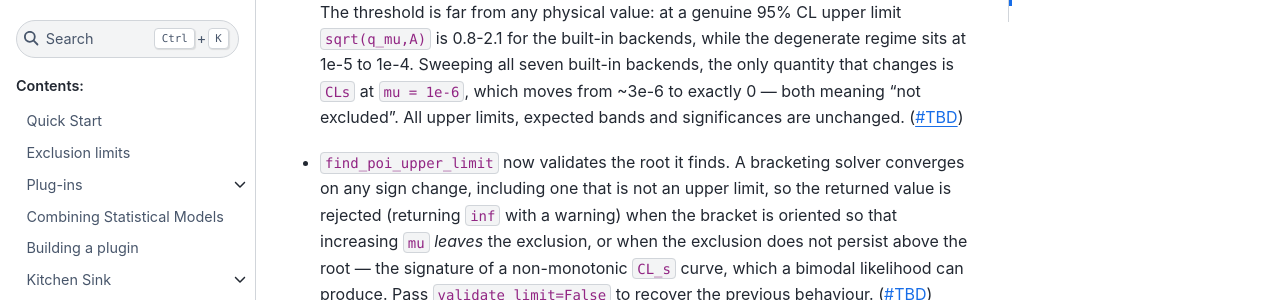
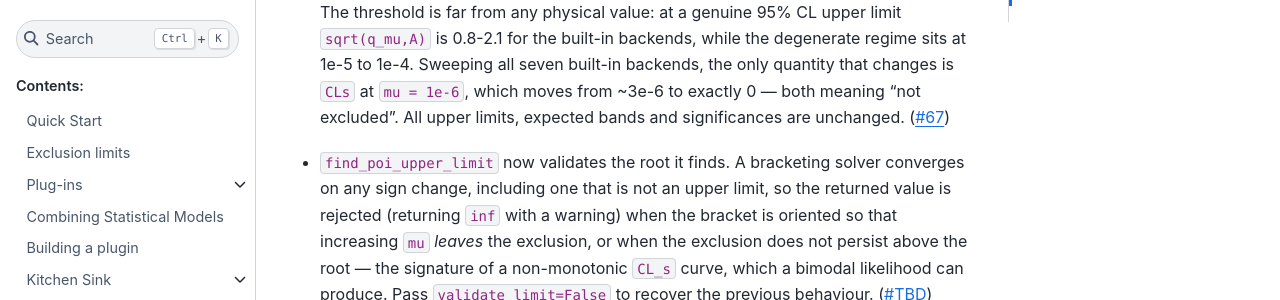
Before and after one commit to SpeysideHEP/spey, a Sphinx documentation site: the page built from docs/releases/changelog-dev.md, in a window 1280 px wide and 900 px high, scrolled down 1340 px. Shown: the part 153-453 px from the top of the window. Built offline with Sphinx 7.4.7 and the Sphinx Book theme 1.1.4, drawn with Linux system fonts in a browser that asks for light colours.

Commit message:
Fix references in changelog to point to the correct pull request

```diff
--- a/docs/releases/changelog-dev.md
+++ b/docs/releases/changelog-dev.md
@@ -64,7 +64,7 @@
   at 1e-5 to 1e-4. Sweeping all seven built-in backends, the only quantity that changes
   is `CLs` at `mu = 1e-6`, which moves from ~3e-6 to exactly 0 — both meaning "not
   excluded". All upper limits, expected bands and significances are unchanged.
-  ([#TBD](https://github.com/SpeysideHEP/spey/pull/))
+  ([#67](https://github.com/SpeysideHEP/spey/pull/67))
 
 * `find_poi_upper_limit` now validates the root it finds. A bracketing solver converges
   on any sign change, including one that is not an upper limit, so the returned value is
@@ -124,7 +124,7 @@
   with an asymmetric Poisson constraint on a multiplicative nuisance parameter and is a
   genuinely different likelihood — see
   `spey-pyhf/docs/tutorials/uncorrelated_background_comparison.ipynb`.
-  ([#TBD](https://github.com/SpeysideHEP/spey/pull/))
+  ([#67](https://github.com/SpeysideHEP/spey/pull/67))
 
 * `covariance_to_correlation` did not enforce symmetry, so an asymmetric covariance
   matrix silently produced an asymmetric "correlation" matrix and, through it, an
@@ -165,7 +165,7 @@
   the values its symmetric part gives — for `default.correlated_background` with the
   matrix above, `1 - CLs` moves from 0.93529 to 0.93542 and `poi_upper_limit` from
   1.07561 to 1.07500, both now agreeing with `pyhf` to `7e-8`.
-  ([#TBD](https://github.com/SpeysideHEP/spey/pull/))
+  ([#67](https://github.com/SpeysideHEP/spey/pull/67))
 
 * `HypothesisTestingBase.exclusion_confidence_level` and `sigma_mu` crashed with
   `TypeError: '>' not supported between instances of 'float' and 'dict'` whenever
```
